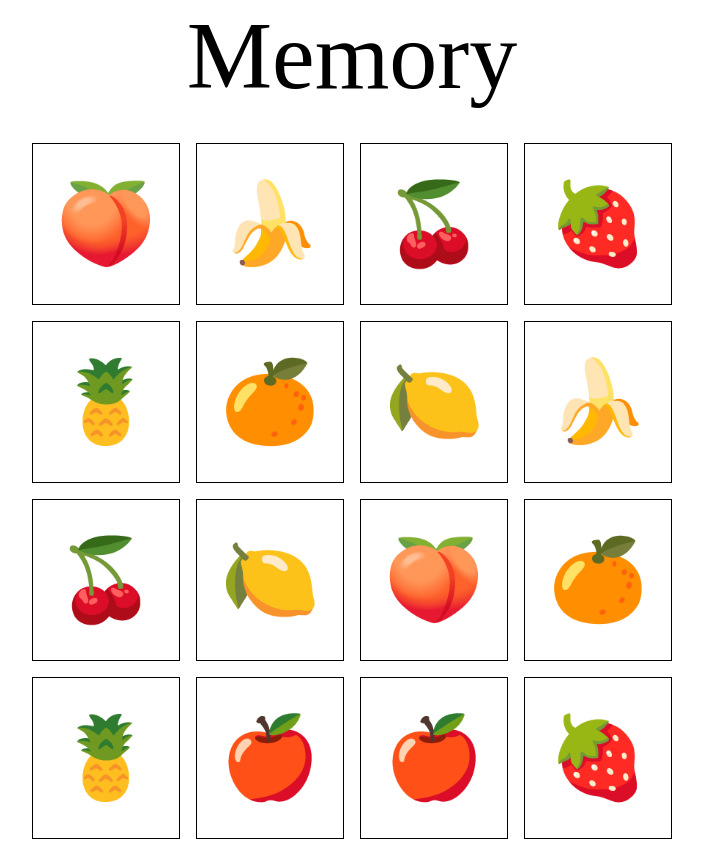
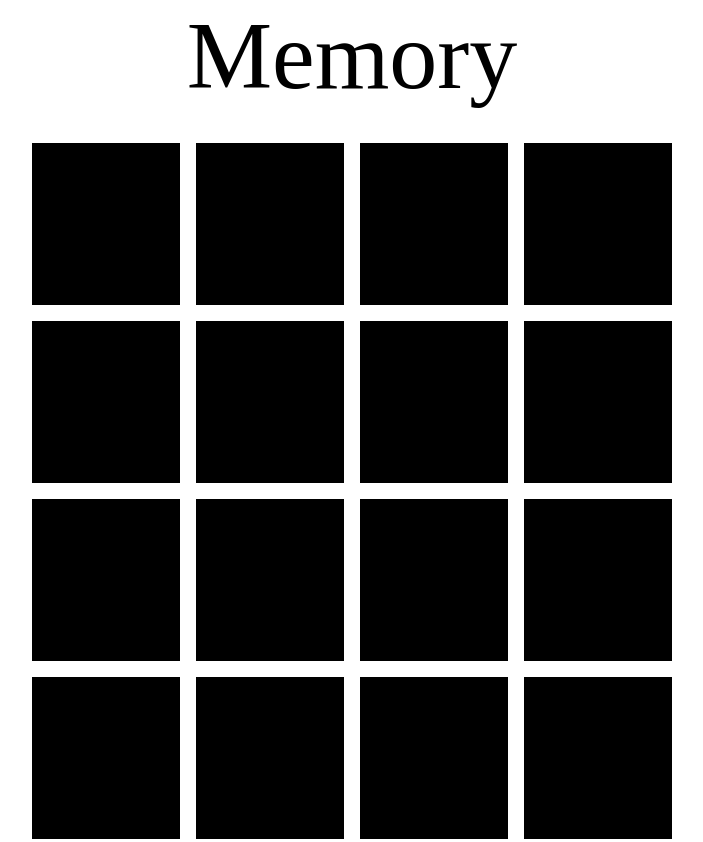
Before and after one commit to lysmac/Memory, a plain HTML site: page index.html in a window 1280 px wide. Shown: the top 842 px of the page, without its empty margins (288-991 px from the left). Drawn offline with Linux system fonts and the light colour scheme.

Commit message:
you can now toggle the cards

```diff
--- a/index.html
+++ b/index.html
@@ -10,6 +10,6 @@
   </head>
   <body>
     <header>Memory</header>
-    <main id="board"></main>
+    <main id="board"><div class="cardBack card"></div></main>
   </body>
 </html>
--- a/src/main.js
+++ b/src/main.js
@@ -1,3 +1,8 @@
+addEventListener("DOMContentLoaded", main);
+function main() {
+    placeOutFruits();
+    listenersAndClicks();
+}
 var fruits = ["🍍", "🍒", "🍊", "🍋", "🍓", "🍑", "🍌", "🍎"];
 // Shuffles an array
 function shuffle(arr) {
@@ -24,11 +29,20 @@ function placeOutFruits() {
     var board = document.getElementById("board");
     mixedFruits.forEach(function (fruit) {
         var div = document.createElement("div");
-        div.className = "card";
+        div.classList.add("card", "cardBack");
         div.textContent = fruit;
         board === null || board === void 0 ? void 0 : board.appendChild(div);
+        // div.addEventListener("click", clickedCard);
         console.log(fruit);
-        // main.appendChild(document.createElement("div")).textContent = fruit;
     });
 }
-placeOutFruits();
+function listenersAndClicks() {
+    var memoryCards = Array.from(document.querySelectorAll(".card"));
+    memoryCards.forEach(function (card) {
+        card.addEventListener("click", clickedOnCard);
+    });
+}
+function clickedOnCard(e) {
+    var target = e.currentTarget;
+    target.classList.toggle("cardBack");
+}
--- a/style.css
+++ b/style.css
@@ -37,6 +37,8 @@ main {
 
 .cardBack {
   background-color: black;
+  color: white;
+  content: "normal";
   font-size: 0;
 }
 
```
Also changed, not shown: src/main.ts (+22 -4 lines).
